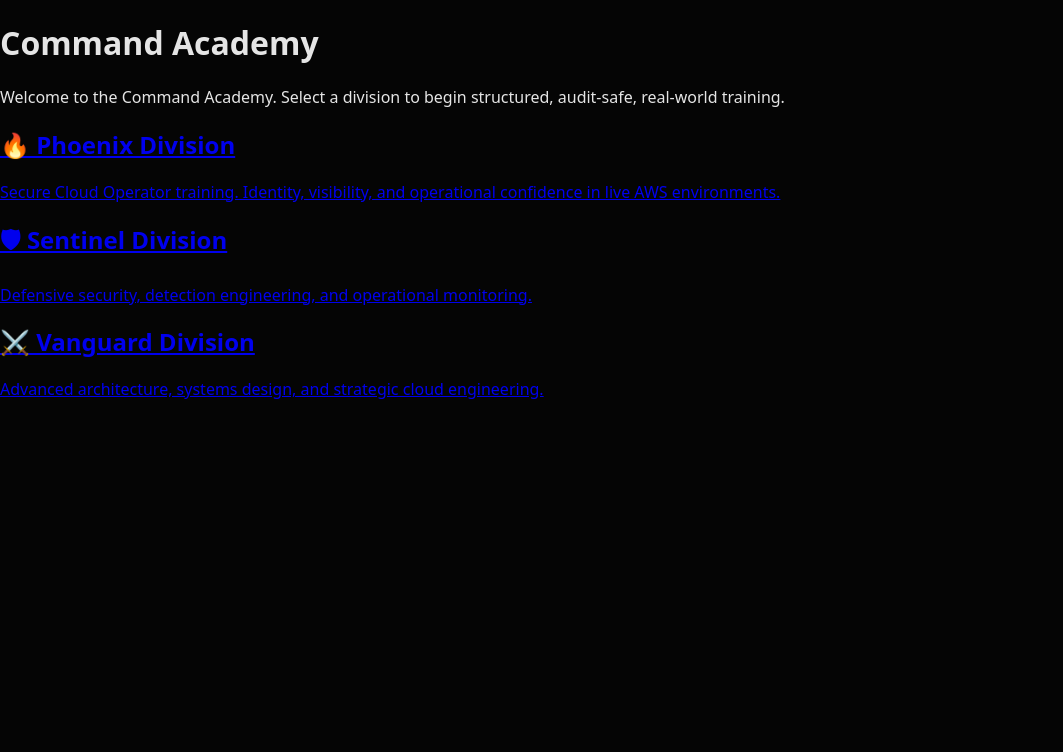
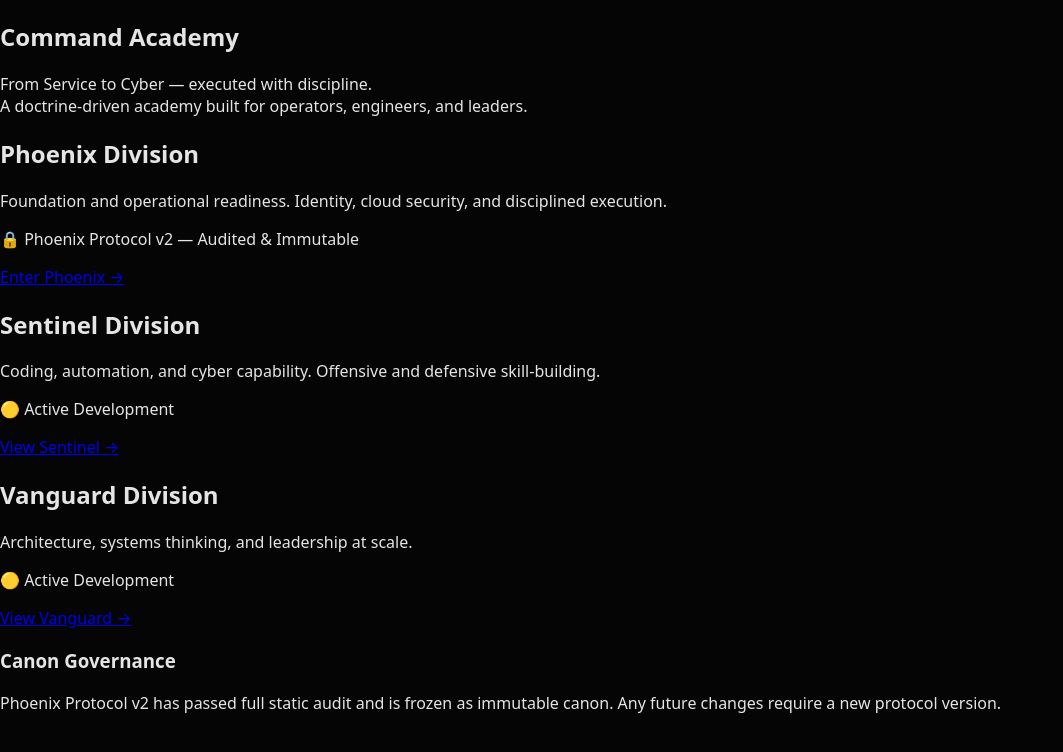
Before and after one commit to newton-solutions-AWS/command-academy, a Next.js app: page /academy in a window 1280 px wide. Shown: the top 752 px of the page, without its empty margins (0-1063 px from the left). Built offline with nearby package versions, Linux system fonts and the light colour scheme.

Commit message:
ux(academy): elite division landing + canon signal

```diff
--- a/app/academy/page.tsx
+++ b/app/academy/page.tsx
@@ -2,56 +2,85 @@
 
 import Link from "next/link";
 
-export default function AcademyHomePage() {
+export default function AcademyLandingPage() {
   return (
-    <main className="p-8 max-w-4xl mx-auto">
-      <h1 className="text-4xl font-bold mb-4">
+    <main className="mx-auto max-w-5xl px-6 py-16 space-y-16">
+      {/* HERO */}
+      <section className="space-y-4">
+        <h1 className="text-4xl font-bold tracking-tight">
           Command Academy
         </h1>
+        <p className="text-lg text-neutral-400 max-w-3xl">
+          From Service to Cyber — executed with discipline.
+          <br />
+          A doctrine-driven academy built for operators, engineers, and leaders.
+        </p>
+      </section>
 
-      <p className="text-lg text-gray-600 mb-8">
-        Welcome to the Command Academy. Select a division to begin structured,
-        audit-safe, real-world training.
+      {/* DIVISIONS */}
+      <section className="grid gap-8 md:grid-cols-3">
+        {/* PHOENIX */}
+        <div className="rounded-xl border border-neutral-800 p-6 space-y-4">
+          <h2 className="text-xl font-semibold">Phoenix Division</h2>
+          <p className="text-sm text-neutral-400">
+            Foundation and operational readiness. Identity, cloud security,
+            and disciplined execution.
           </p>
-
-      <div className="grid gap-6 md:grid-cols-3">
+          <p className="text-sm text-emerald-400">
+            🔒 Phoenix Protocol v2 — Audited & Immutable
+          </p>
           <Link
             href="/academy/phoenix"
-          className="border rounded-lg p-6 hover:bg-gray-50 transition"
+            className="inline-block text-sm font-medium text-emerald-400 hover:underline"
           >
-          <h2 className="text-xl font-semibold mb-2">
-            🔥 Phoenix Division
-          </h2>
-          <p className="text-gray-600">
-            Secure Cloud Operator training. Identity, visibility, and operational
-            confidence in live AWS environments.
+            Enter Phoenix →
+          </Link>
+        </div>
+
+        {/* SENTINEL */}
+        <div className="rounded-xl border border-neutral-800 p-6 space-y-4">
+          <h2 className="text-xl font-semibold">Sentinel Division</h2>
+          <p className="text-sm text-neutral-400">
+            Coding, automation, and cyber capability.
+            Offensive and defensive skill-building.
           </p>
-        </Link>
-
+          <p className="text-sm text-yellow-400">
+            🟡 Active Development
+          </p>
           <Link
             href="/academy/sentinel"
-          className="border rounded-lg p-6 hover:bg-gray-50 transition"
+            className="inline-block text-sm font-medium text-yellow-400 hover:underline"
           >
-          <h2 className="text-xl font-semibold mb-2">
-            🛡 Sentinel Division
-          </h2>
-          <p className="text-gray-600">
-            Defensive security, detection engineering, and operational monitoring.
+            View Sentinel →
+          </Link>
+        </div>
+
+        {/* VANGUARD */}
+        <div className="rounded-xl border border-neutral-800 p-6 space-y-4">
+          <h2 className="text-xl font-semibold">Vanguard Division</h2>
+          <p className="text-sm text-neutral-400">
+            Architecture, systems thinking, and leadership at scale.
           </p>
-        </Link>
-
+          <p className="text-sm text-yellow-400">
+            🟡 Active Development
+          </p>
           <Link
             href="/academy/vanguard"
-          className="border rounded-lg p-6 hover:bg-gray-50 transition"
+            className="inline-block text-sm font-medium text-yellow-400 hover:underline"
           >
-          <h2 className="text-xl font-semibold mb-2">
-            ⚔️ Vanguard Division
-          </h2>
-          <p className="text-gray-600">
-            Advanced architecture, systems design, and strategic cloud engineering.
-          </p>
+            View Vanguard →
           </Link>
         </div>
+      </section>
+
+      {/* CANON NOTICE */}
+      <section className="rounded-xl border border-neutral-800 bg-neutral-950 p-6 space-y-2">
+        <h3 className="font-semibold">Canon Governance</h3>
+        <p className="text-sm text-neutral-400">
+          Phoenix Protocol v2 has passed full static audit and is frozen as
+          immutable canon. Any future changes require a new protocol version.
+        </p>
+      </section>
     </main>
   );
 }
```
Also changed, not shown: app/academy/phoenix/page.tsx (+27 -17 lines), app/academy/sentinel/page.tsx (+14 -19 lines), app/academy/vanguard/page.tsx (+14 -19 lines). Lines whose indentation alone changed are shown as unchanged.
